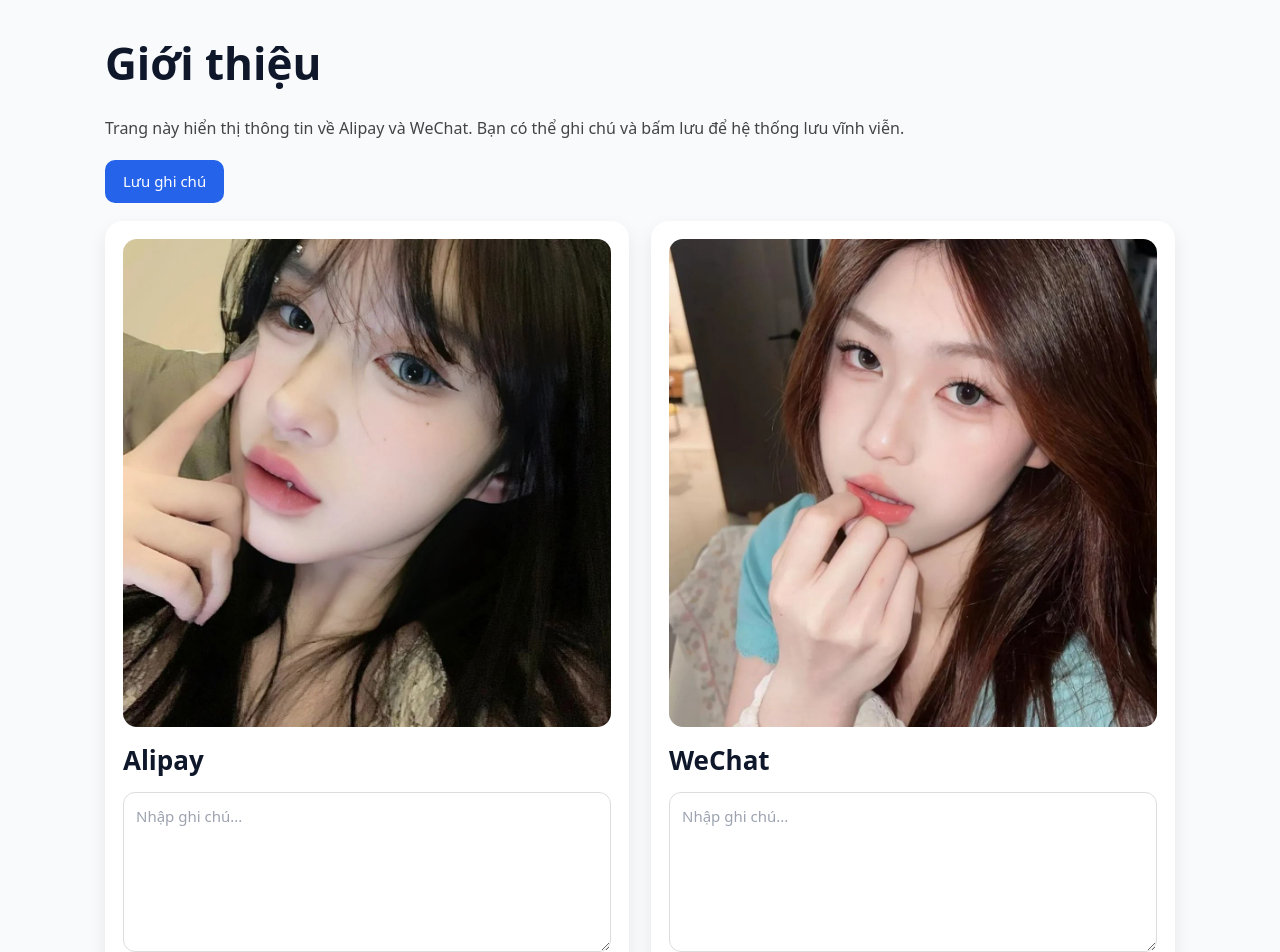
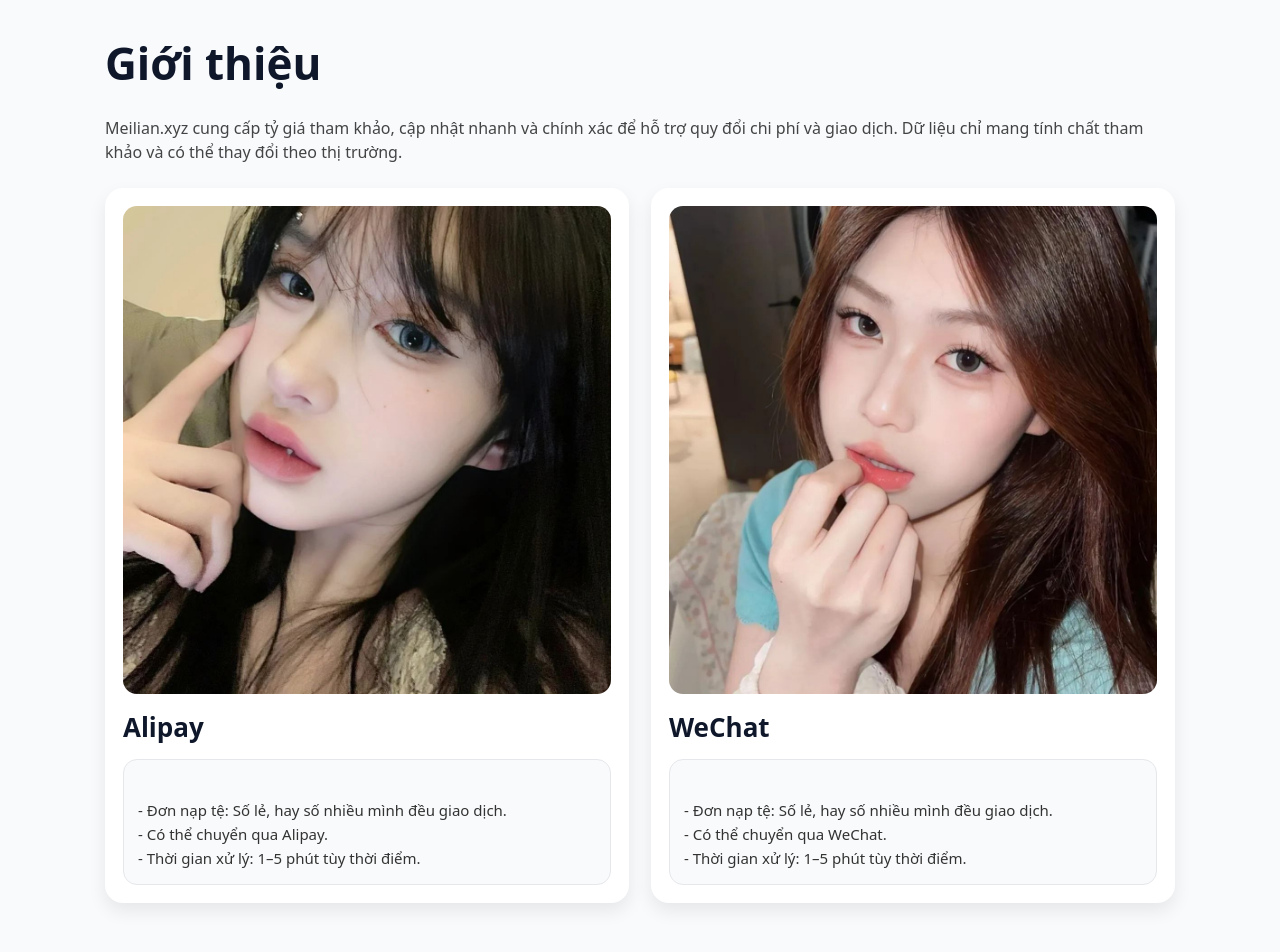
Before and after one commit to hrkenzy57-ui/meilian1, a Next.js app: page /gioi-thieu in a window 1280 px wide. Shown: the top 952 px of the page. Built offline with nearby package versions, Linux system fonts and the light colour scheme; no server answers.

Commit message:
Refactor GioiThieuPage component structure

```diff
--- a/app/gioi-thieu/page.tsx
+++ b/app/gioi-thieu/page.tsx
@@ -1,66 +1,23 @@
-"use client";
-
-import { useEffect, useState } from "react";
-
 export default function GioiThieuPage() {
-  const [notes, setNotes] = useState({
-    alipay: "",
-    wechat: "",
-  });
-
-  const [loading, setLoading] = useState(true);
-  const [saving, setSaving] = useState(false);
-  const [message, setMessage] = useState("");
-
-  // Load notes từ server
-  useEffect(() => {
-    async function fetchNotes() {
-      try {
-        const res = await fetch("/api/notes");
-        const data = await res.json();
-        setNotes(data);
-      } catch (err) {
-        console.error("Fetch notes error:", err);
-      } finally {
-        setLoading(false);
-      }
-    }
-    fetchNotes();
-  }, []);
-
-  // Save notes lên server
-  async function saveNotes() {
-    setSaving(true);
-    setMessage("");
-    try {
-      const res = await fetch("/api/notes", {
-        method: "POST",
-        headers: { "Content-Type": "application/json" },
-        body: JSON.stringify(notes),
-      });
-
-      const data = await res.json();
-      if (data.success) setMessage("✅ Đã lưu ghi chú thành công!");
-      else setMessage("❌ Lưu thất bại!");
-    } catch (err) {
-      console.error("Save notes error:", err);
-      setMessage("❌ Có lỗi khi lưu!");
-    } finally {
-      setSaving(false);
-      setTimeout(() => setMessage(""), 3000);
-    }
-  }
-
+  // ✅ Chỉ cần sửa nội dung ở đây trên GitHub
   const items = [
     {
-      key: "alipay",
       title: "Alipay",
       img: "/114.jpg",
+      note: `
+- Đơn nạp tệ: Số lẻ, hay số nhiều mình đều giao dịch.
+- Có thể chuyển qua Alipay.
+- Thời gian xử lý: 1–5 phút tùy thời điểm.
+      `,
     },
     {
-      key: "wechat",
       title: "WeChat",
       img: "/115.jpg",
+      note: `
+- Đơn nạp tệ: Số lẻ, hay số nhiều mình đều giao dịch.
+- Có thể chuyển qua WeChat.
+- Thời gian xử lý: 1–5 phút tùy thời điểm.
+      `,
     },
   ];
 
@@ -70,38 +27,12 @@ export default function GioiThieuPage() {
         Giới thiệu
       </h1>
 
-      <p style={{ color: "#444", marginBottom: 20 }}>
-        Trang này hiển thị thông tin về Alipay và WeChat. Bạn có thể ghi chú và
-        bấm lưu để hệ thống lưu vĩnh viễn.
+      <p style={{ color: "#444", marginBottom: 24 }}>
+        Meilian.xyz cung cấp tỷ giá tham khảo, cập nhật nhanh và chính xác để hỗ trợ
+        quy đổi chi phí và giao dịch. Dữ liệu chỉ mang tính chất tham khảo và có thể
+        thay đổi theo thị trường.
       </p>
 
-      {/* Button Save */}
-      <button
-        onClick={saveNotes}
-        disabled={saving || loading}
-        style={{
-          padding: "10px 18px",
-          borderRadius: 10,
-          border: "none",
-          background: saving ? "#aaa" : "#2563eb",
-          color: "white",
-          fontSize: 15,
-          cursor: saving ? "not-allowed" : "pointer",
-          marginBottom: 18,
-        }}
-      >
-        {saving ? "Đang lưu..." : "Lưu ghi chú"}
-      </button>
-
-      {message && (
-        <div style={{ marginBottom: 15, fontSize: 14, fontWeight: 600 }}>
-          {message}
-        </div>
-      )}
-
-      {loading ? (
-        <div>Đang tải dữ liệu...</div>
-      ) : (
       <div
         style={{
           display: "grid",
@@ -109,11 +40,11 @@ export default function GioiThieuPage() {
           gap: 22,
         }}
       >
-          {items.map((item, i) => (
+        {items.map((item, idx) => (
           <div
-              key={i}
+            key={idx}
             style={{
-                background: "white",
+              background: "#fff",
               borderRadius: 18,
               boxShadow: "0 8px 18px rgba(0,0,0,0.08)",
               padding: 18,
@@ -134,31 +65,23 @@ export default function GioiThieuPage() {
               {item.title}
             </h2>
 
-              <textarea
-                value={notes[item.key as "alipay" | "wechat"]}
-                onChange={(e) =>
-                  setNotes({ ...notes, [item.key]: e.target.value })
-                }
-                placeholder="Nhập ghi chú..."
+            <div
               style={{
-                  width: "100%",
-                  height: 160,
-                  padding: 12,
-                  borderRadius: 12,
-                  border: "1px solid #ddd",
+                background: "#f9fafb",
+                border: "1px solid #e5e7eb",
+                borderRadius: 14,
+                padding: 14,
                 fontSize: 15,
-                  outline: "none",
-                  resize: "vertical",
+                lineHeight: 1.6,
+                whiteSpace: "pre-line",
+                color: "#333",
               }}
-              />
-
-              <p style={{ marginTop: 8, fontSize: 13, color: "#666" }}>
-                * Ghi chú sẽ được lưu vào server khi bạn bấm “Lưu ghi chú”
-              </p>
+            >
+              {item.note}
+            </div>
           </div>
         ))}
       </div>
-      )}
     </div>
   );
 }
```
Lines whose indentation alone changed are shown as unchanged.
